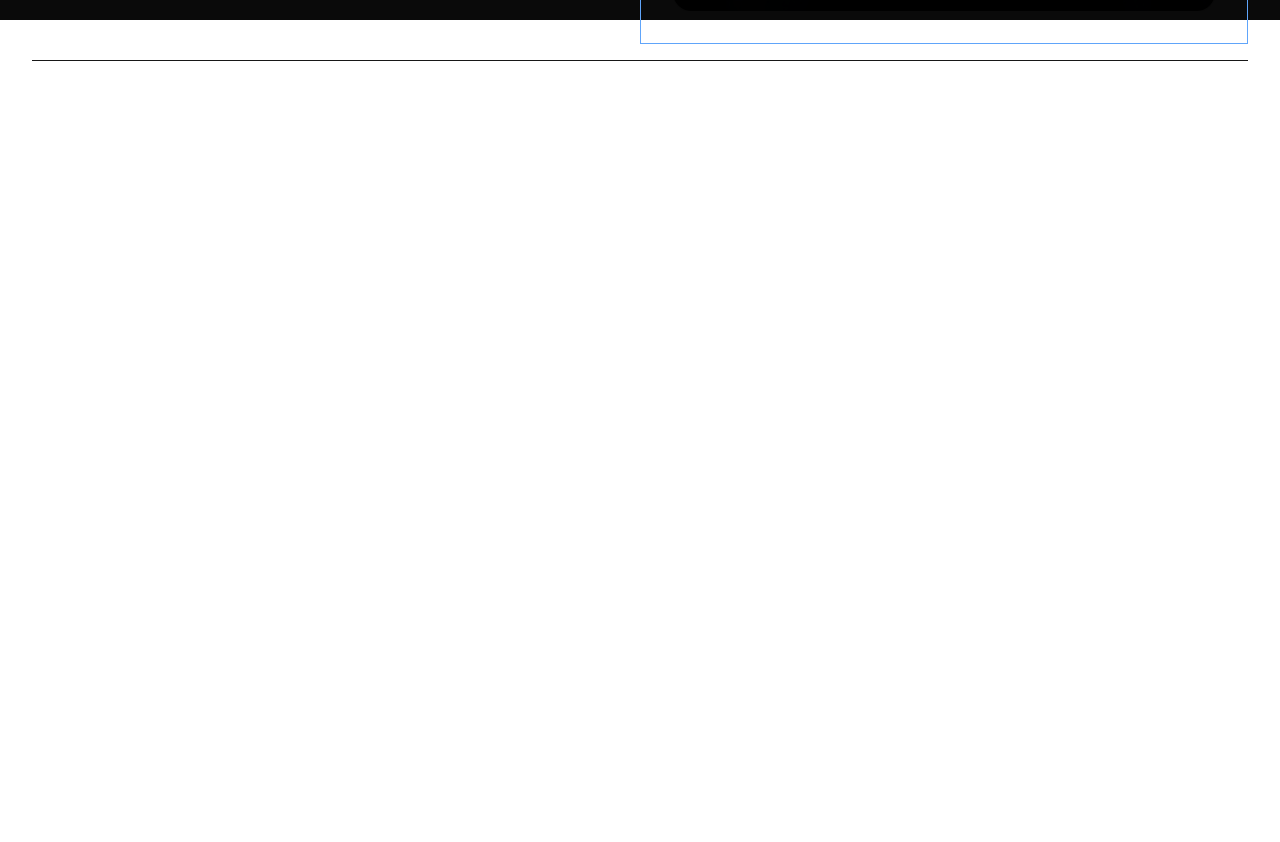
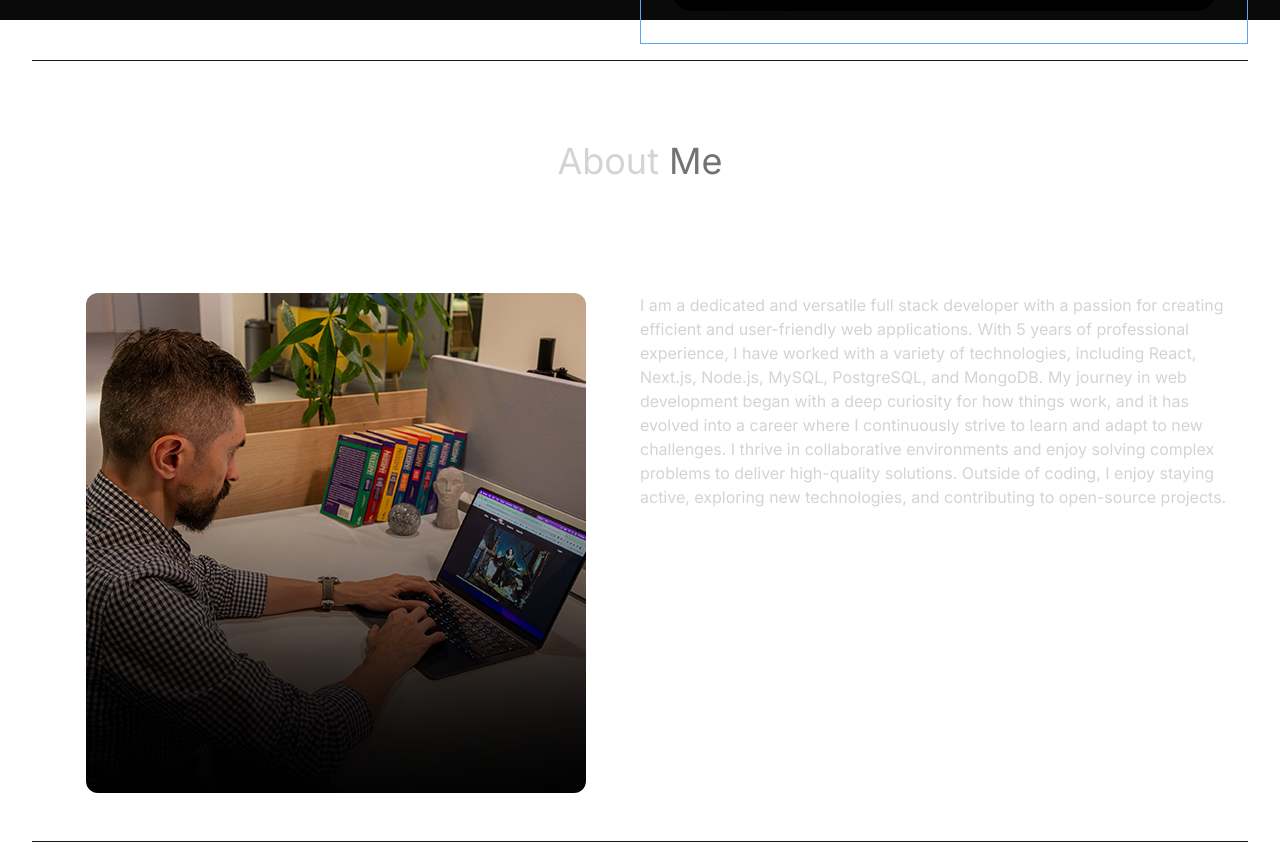
Before and after one commit to aravind452/Port-folio, a React (Vite) app: page / in a window 1280 px wide. Shown: the part 780-1622 px from the top of the page. Before the commit the page ends 841 px from the top, so only its background shows below. Built offline with nearby package versions, Linux system fonts and the light colour scheme.

Commit message:
about section completed

```diff
--- a/src/App.jsx
+++ b/src/App.jsx
@@ -1,5 +1,6 @@
 import Navbar from "./components/Navbar";
 import Hero from "./components/Hero";
+import About from "./components/About";
 function App() {
   return (
     <div className="overflow-x-hidden text-neutral-300 antialiased selection:bg-cyan-300 selection:text-cyan-900">
@@ -9,6 +10,7 @@
       <div className="container mx-auto px-8">
         <Navbar />
         <Hero />
+        <About />
       </div>
     </div>
   );
--- /dev/null
+++ b/src/components/About.jsx
@@ -0,0 +1,27 @@
+import React from "react";
+import aboutImg from "../assets/about.jpg";
+import { ABOUT_TEXT } from "../constants/index.js";
+const About = () => {
+  return (
+    <div className="border-b border-neutral-900 pb-4">
+      <h1 className="my-20 text-center text-4xl">
+        About <span className="text-neutral-500">Me</span>
+      </h1>
+      <div className="flex flex-wrap">
+        <div className="w-full lg:w-1/2 lg:p-8">
+          <div className="flex items-center justify-center">
+            <img src={aboutImg} className="rounded-xl" />
+          </div>
+        </div>
+
+        <div className="w-full lg:w-1/2">
+          <div className="flex justify-center lg:justify-start ">
+            <p className="my-2 maxw-xl py-6">{ABOUT_TEXT}</p>
+          </div>
+        </div>
+      </div>
+    </div>
+  );
+};
+
+export default About;
```
